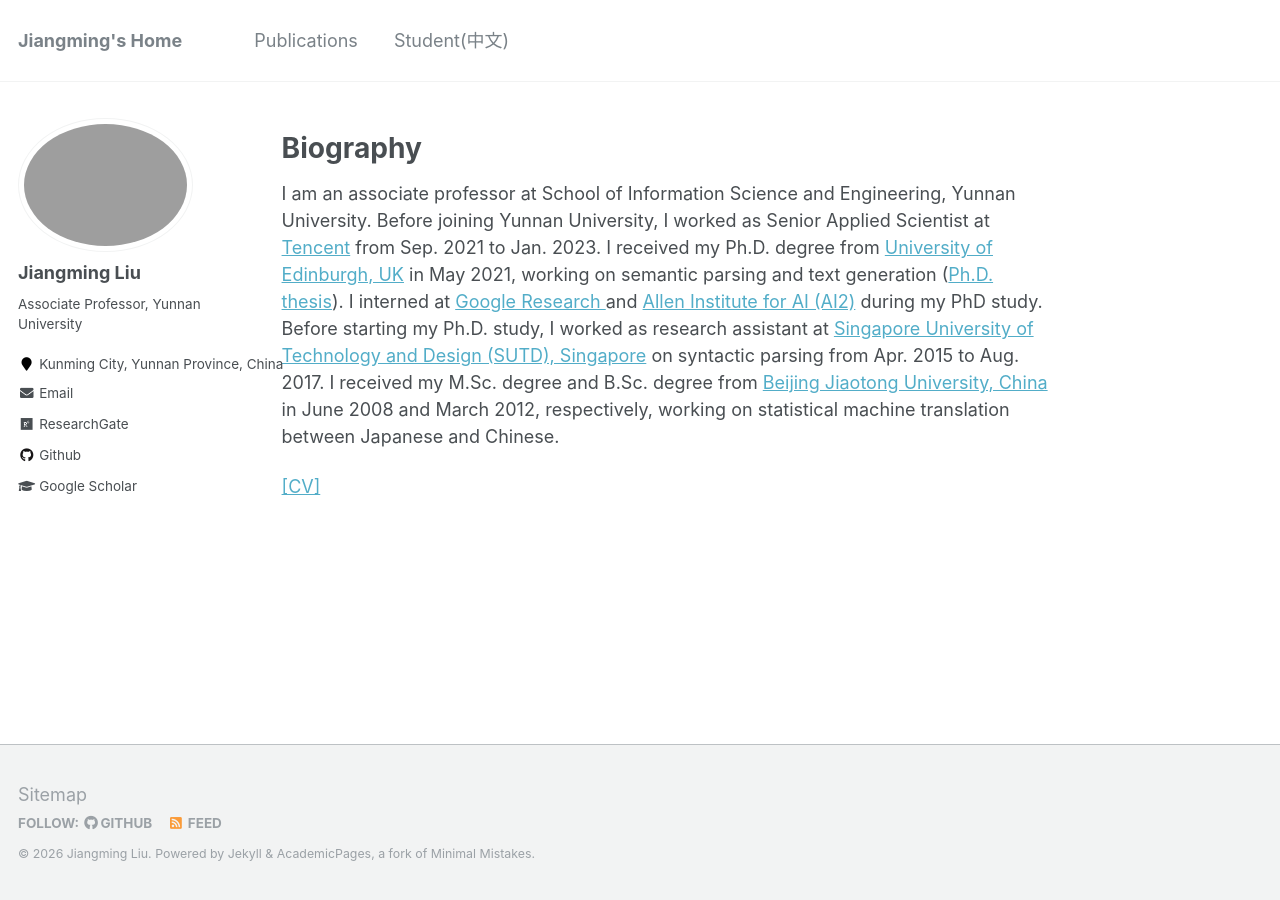
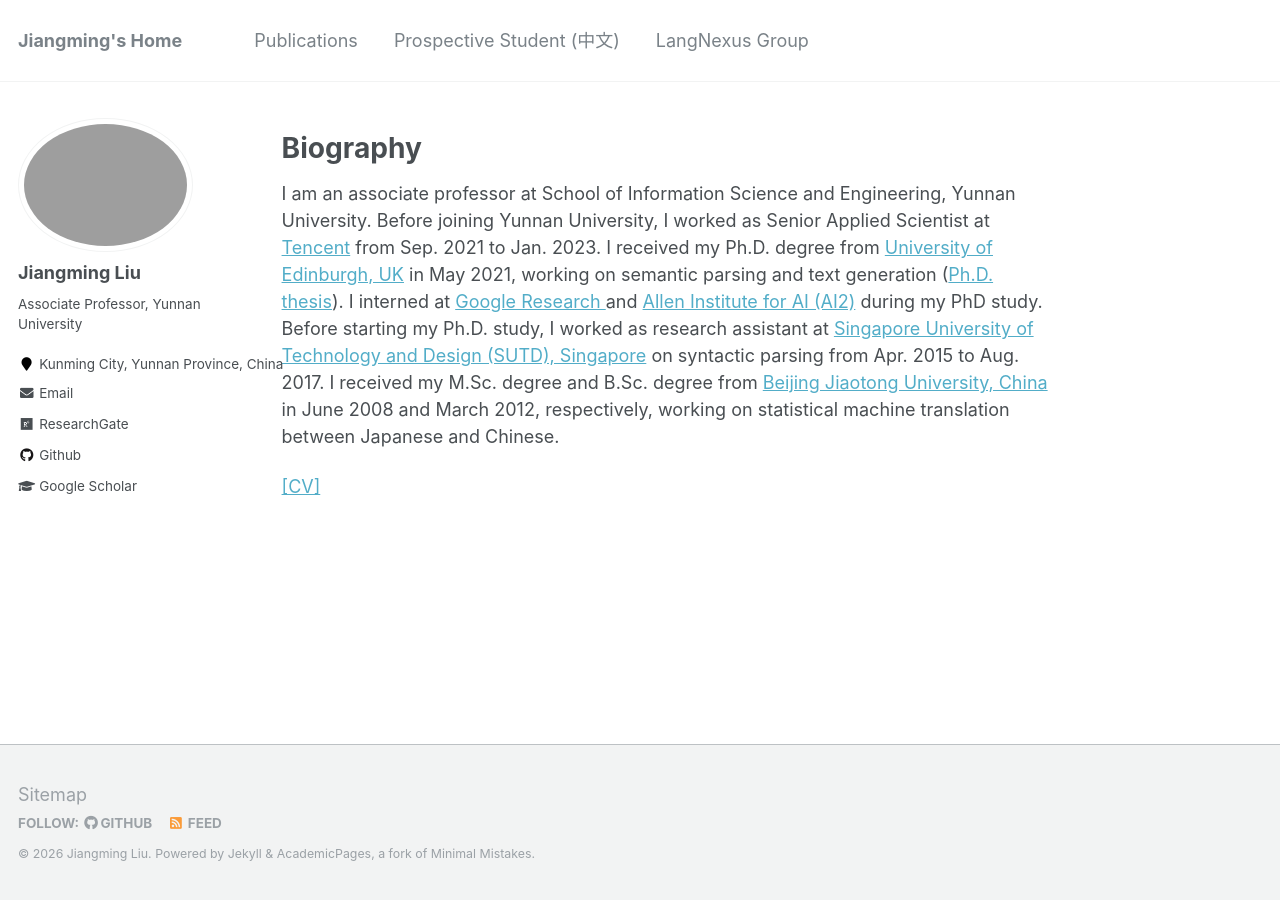
Before and after one commit to LeonCrashCode/LeonCrashCode.github.io, a Jekyll site: the page built from _pages/about.md, in a window 1280 px wide. Built offline with Jekyll 4.4.1, drawn with Linux system fonts in a browser that asks for light colours.

Commit message:
Update navigation.yml

```diff
--- a/_data/navigation.yml
+++ b/_data/navigation.yml
@@ -18,8 +18,11 @@ main:
   #- title: "CV"
   #  url: /cv/
 
-  - title: "Student(中文)"
+  - title: "Prospective Student (中文)"
     url: /student/
+
+  - title: "LangNexus Group"
+    url: /langnexus/
 
   #- title: "Guide"
   #  url: /markdown/
```
